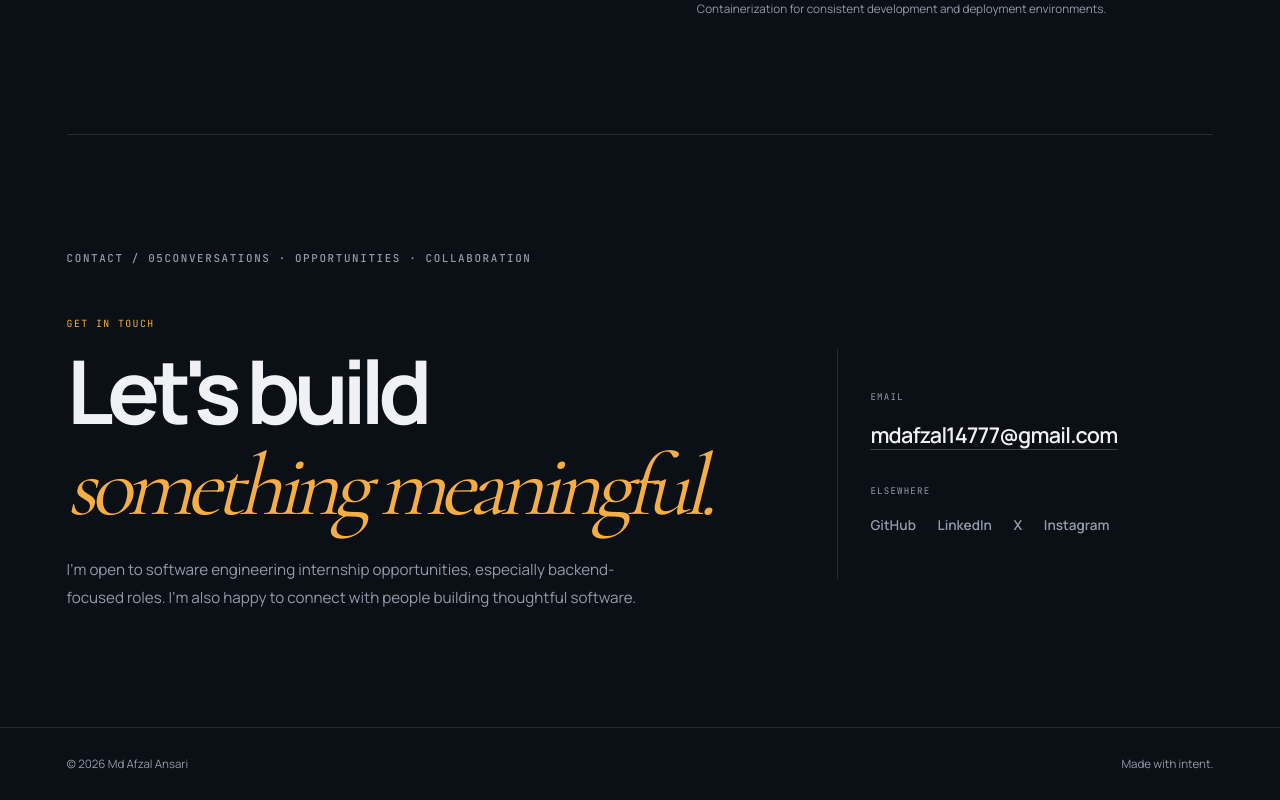
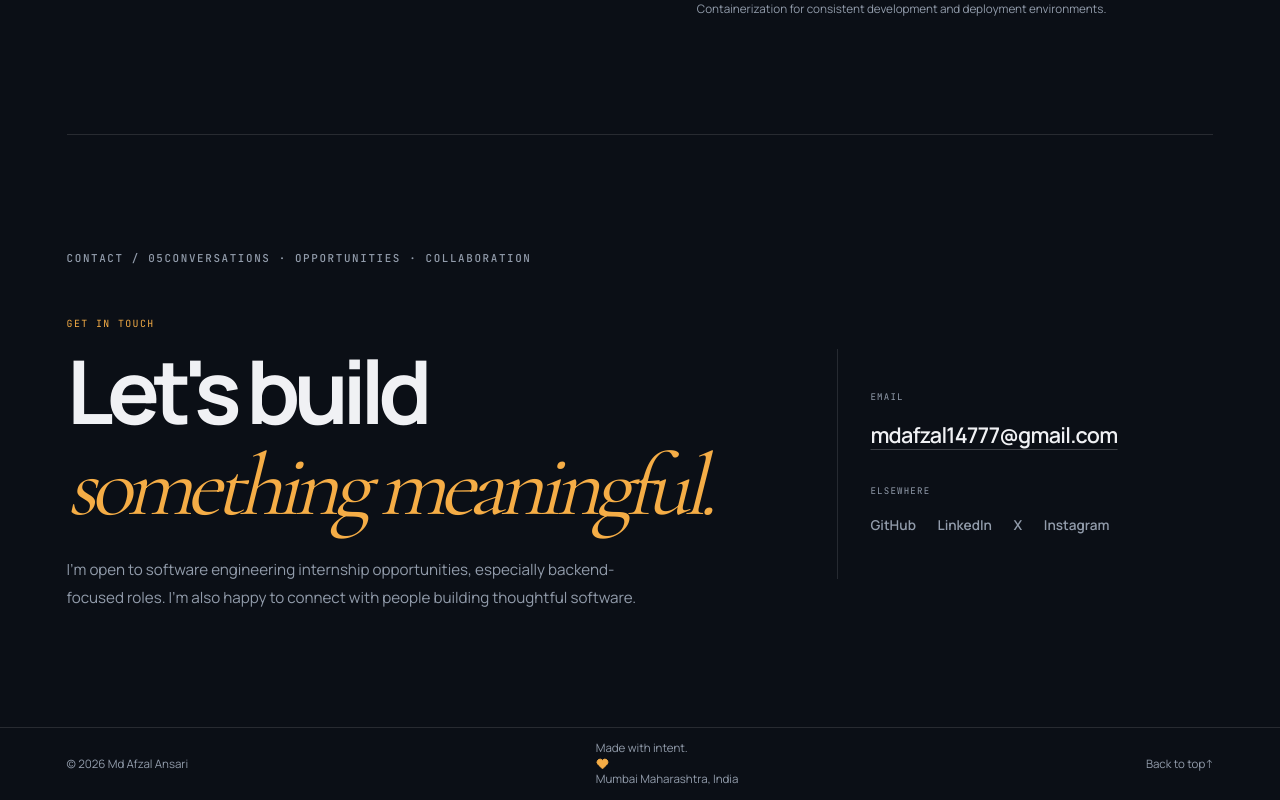
Before and after one commit to Afzal14786/portfolio, a Next.js app: page / in a window 1280 px wide. Shown: the part 3578-4378 px from the top of the page. Built offline with nearby package versions, Linux system fonts and the light colour scheme.

Commit message:
feat: refine shared site footer

```diff
--- a/src/components/layout/site-footer.tsx
+++ b/src/components/layout/site-footer.tsx
@@ -1,19 +1,37 @@
+import Link from "next/link";
+import { Heart } from "lucide-react";
+
 import { SiteContainer } from "@/components/layout/site-container";
 import { siteConfig } from "@/config/site";
 
 /*
  * Shared footer used across all portfolio routes.
- * Keeping it here avoids maintaining duplicate footer markup in page files.
+ * Contact and social links remain in the homepage Contact section.
  */
 export function SiteFooter() {
   return (
     <footer className="site-footer">
       <SiteContainer className="footer-inner">
-        <span>
+        <p className="footer-copyright">
           © {new Date().getFullYear()} {siteConfig.name}
-        </span>
+        </p>
 
-        <span>Made with intent.</span>
+        <p className="footer-note">
+          <span>Made with intent.</span>
+          <Heart
+            className="footer-heart"
+            size={13}
+            strokeWidth={1.8}
+            fill="currentColor"
+            aria-hidden="true"
+          />
+          <span className="footer-location">{siteConfig.location}</span>
+        </p>
+
+        <Link className="footer-top-link" href="/#top">
+          Back to top
+          <span aria-hidden="true">↑</span>
+        </Link>
       </SiteContainer>
     </footer>
   );
```
